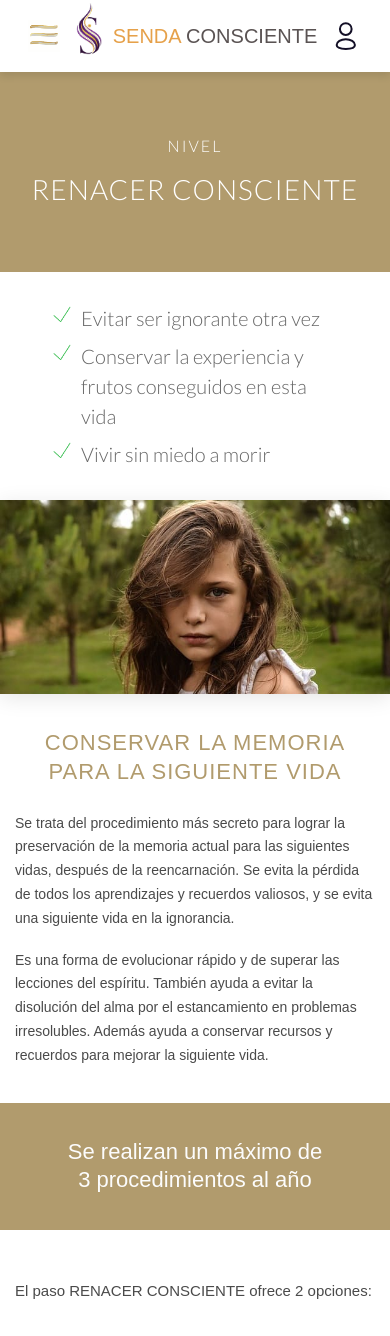
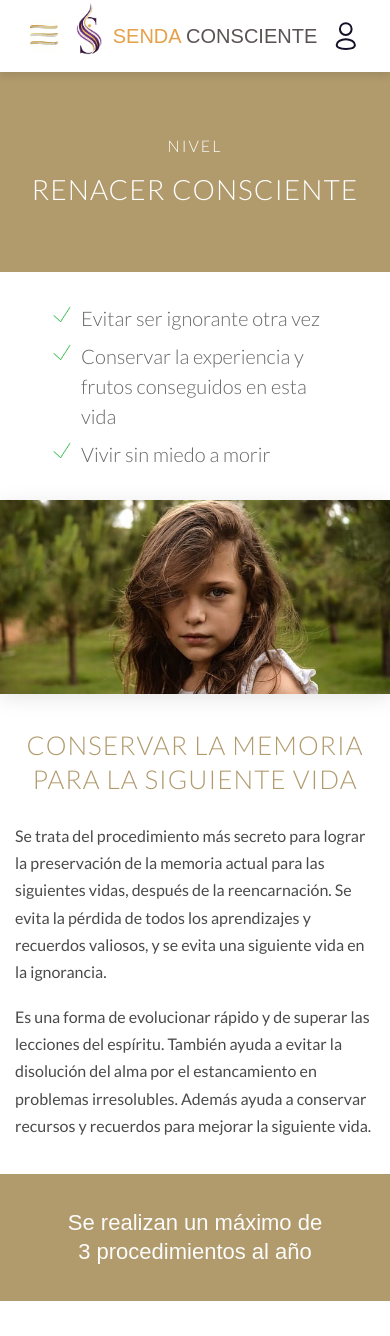
Before and after one commit to orbimatrix/Conscious-path, a Next.js app: page /renacer in a window 390 px wide. Shown: the top 1336 px of the page. Built offline with nearby package versions, Linux system fonts and the light colour scheme; no server answers.

Commit message:
Update font sizes and styles in Carisma and Renacer CSS for improved readability
- Increased font sizes for titles in both Carisma and Renacer sections to enhance visual hierarchy.
- Standardized font family to 'Lato' and font weight to 300 for consistency across text elements.

```diff
--- a/src/app/carisma/carisma.css
+++ b/src/app/carisma/carisma.css
@@ -134,7 +134,7 @@
 }
 
 .carisma-info-title {
-  font-size: 32px;
+  font-size: 50px;
   font-family: 'Lato', sans-serif;
   font-weight: 300;
 
@@ -777,7 +777,7 @@
   }
 
   .carisma-info-title {
-    font-size: 20px;
+    font-size: 26px;
     margin-bottom: 20px;
   }
 
--- a/src/app/renacer/renacer.css
+++ b/src/app/renacer/renacer.css
@@ -220,8 +220,10 @@
 
 .renacer-info-title {
   color: #B19B6D;
-  font-size: 28px;
+  font-size: 50px;
   margin: 0 0 40px 0;
+  font-family: 'Lato', sans-serif;
+  font-weight: 300;
   text-transform: uppercase;
   letter-spacing: 1px;
   line-height: 1.3;
@@ -233,6 +235,7 @@
 
 .renacer-info-paragraph {
   color: #4A4A4A;
+  font-family: 'Lato', sans-serif;
   font-size: 16px;
   line-height: 1.7;
   margin: 0 0 25px 0;
@@ -575,7 +578,7 @@
   }
 
   .renacer-info-title {
-    font-size: 24px;
+    font-size: 26px;
     margin-bottom: 30px;
   }
 
@@ -696,12 +699,12 @@
   }
 
   .renacer-info-title {
-    font-size: 22px;
+    font-size: 26px;
     margin-bottom: 25px;
   }
 
   .renacer-info-paragraph {
-    font-size: 14px;
+    font-size: 16px;
     margin-bottom: 18px;
   }
 
@@ -799,12 +802,12 @@
   }
 
   .renacer-info-title {
-    font-size: 20px;
+    font-size: 26px;
     margin-bottom: 20px;
   }
 
   .renacer-info-paragraph {
-    font-size: 13px;
+    font-size: 16px;
     margin-bottom: 15px;
   }
 
```
